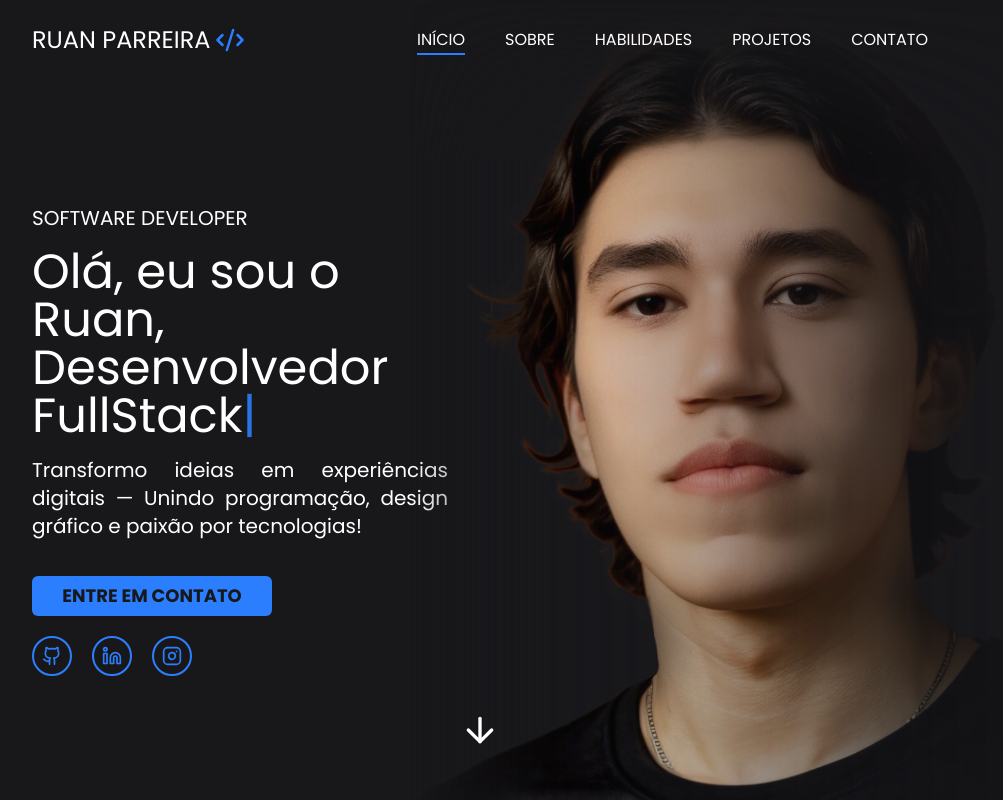
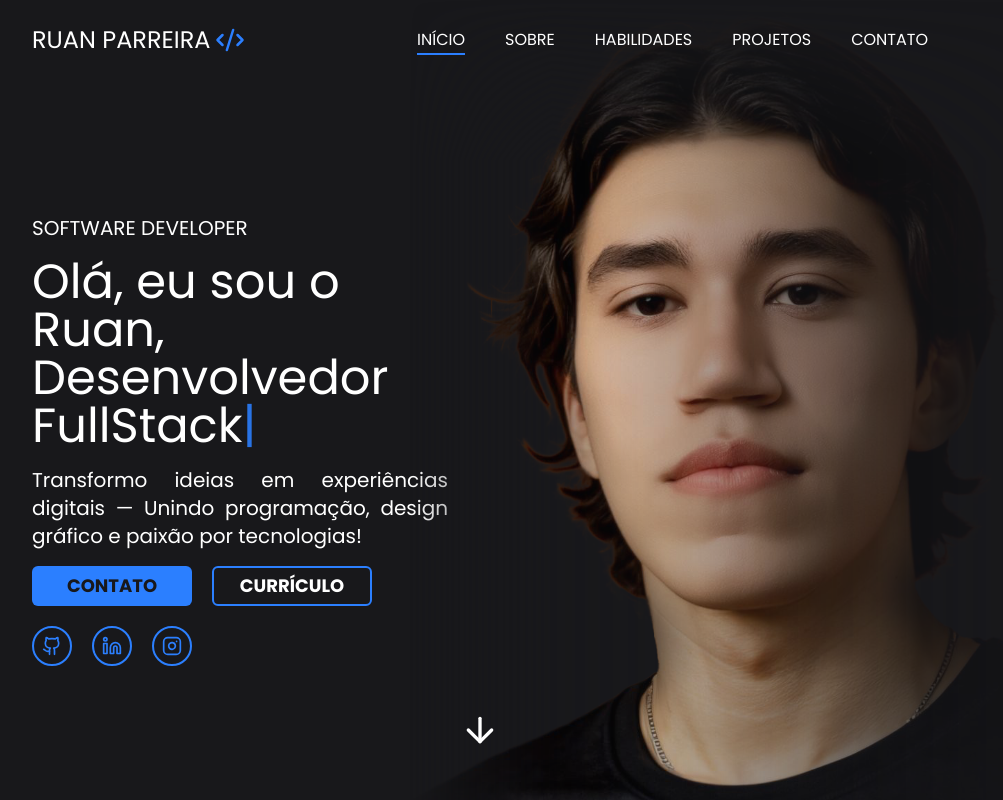
Before and after one commit to RuanParreira/MeuPortfolio, a React (Vite) app: page / in a window 1280 px wide. Shown: the top 800 px of the page, without its empty margins (160-1163 px from the left). Built offline with nearby package versions, Linux system fonts and the light colour scheme.

Commit message:
CurriculoAtualizado

```diff
--- /dev/null
+++ b/src/components/Curriculo.tsx
@@ -0,0 +1,31 @@
+export default function Curriculo() {
+  return (
+    <>
+      <div className="button" data-tooltip="Size: 128KB">
+        <div className="button-wrapper">
+          <div className="text">CURRÍCULO</div>
+          <span className="icon">
+            <svg
+              xmlns="http://www.w3.org/2000/svg"
+              aria-hidden="true"
+              role="img"
+              width="2em"
+              height="2em"
+              preserveAspectRatio="xMidYMid meet"
+              viewBox="0 0 24 24"
+            >
+              <path
+                fill="none"
+                stroke="currentColor"
+                stroke-linecap="round"
+                stroke-linejoin="round"
+                stroke-width="2"
+                d="M12 15V3m0 12l-4-4m4 4l4-4M2 17l.621 2.485A2 2 0 0 0 4.561 21h14.878a2 2 0 0 0 1.94-1.515L22 17"
+              ></path>
+            </svg>
+          </span>
+        </div>
+      </div>
+    </>
+  );
+}
--- a/src/components/Hero.tsx
+++ b/src/components/Hero.tsx
@@ -1,6 +1,7 @@
 import { useEffect, useState } from "react";
 import Button from "./Button";
 import { motion } from "framer-motion";
+import Curriculo from "./Curriculo";
 
 const typewriterText = "Olá, eu sou o Ruan, Desenvolvedor FullStack";
 
@@ -13,7 +14,7 @@ export default function Hero() {
       setDisplayedText(typewriterText.slice(0, currentIndex + 1));
       currentIndex++;
       if (currentIndex === typewriterText.length) clearInterval(interval);
-    }, 60); // velocidade do efeito
+    }, 60);
 
     return () => clearInterval(interval);
   }, []);
@@ -41,14 +42,28 @@ export default function Hero() {
             design gráfico e paixão por tecnologias!
           </p>
           <div className="flex flex-col items-center justify-center gap-5 lg:items-start">
-            <a
-              href="#contact"
-              className="mt-5 flex h-10 w-60 cursor-pointer items-center justify-center rounded-md bg-blue-500 text-lg font-bold text-zinc-900 hover:bg-blue-800"
-            >
-              ENTRE EM CONTATO
-            </a>
+            <div className="flex items-center justify-center space-x-5">
+              <motion.a
+                whileHover={{ scale: 1.2 }}
+                transition={{ type: "spring", stiffness: 300 }}
+                href="#contact"
+                className="flex h-10 w-40 cursor-pointer items-center justify-center rounded-md bg-blue-500 text-lg font-bold text-zinc-900 hover:bg-blue-800"
+              >
+                CONTATO
+              </motion.a>
+              <motion.a
+                whileHover={{ scale: 1.2 }}
+                transition={{ type: "spring", stiffness: 300 }}
+                href="./curriculo.pdf"
+                download="Ruan Gonçalves Parreira.pdf"
+              >
+                <Curriculo />
+              </motion.a>
+            </div>
             <div className="flex gap-5">
-              <a
+              <motion.a
+                whileHover={{ scale: 1.2 }}
+                transition={{ type: "spring", stiffness: 300 }}
                 href="https://github.com/RuanParreira"
                 target="_blank"
                 rel="noopener noreferrer"
@@ -69,8 +84,10 @@ export default function Hero() {
                     <path d="M9 18c-4.51 2-5-2-7-2" />
                   </svg>
                 </Button>
-              </a>
-              <a
+              </motion.a>
+              <motion.a
+                whileHover={{ scale: 1.2 }}
+                transition={{ type: "spring", stiffness: 300 }}
                 href="https://www.linkedin.com/in/ruan-parreira-0a4332279/"
                 target="_blank"
                 rel="noopener noreferrer"
@@ -92,8 +109,10 @@ export default function Hero() {
                     <circle cx="4" cy="4" r="2" />
                   </svg>
                 </Button>
-              </a>
-              <a
+              </motion.a>
+              <motion.a
+                whileHover={{ scale: 1.2 }}
+                transition={{ type: "spring", stiffness: 300 }}
                 href="https://www.instagram.com/ruan.parreira/?next=%2F"
                 target="_blank"
                 rel="noopener noreferrer"
@@ -115,7 +134,7 @@ export default function Hero() {
                     <line x1="17.5" x2="17.51" y1="6.5" y2="6.5" />
                   </svg>
                 </Button>
-              </a>
+              </motion.a>
             </div>
           </div>
         </div>
--- a/src/components/Projects.tsx
+++ b/src/components/Projects.tsx
@@ -69,9 +69,9 @@ export default function Projects() {
         {/* Setas personalizadas */}
         <motion.button
           ref={prevRef}
-          whileHover={{ scale: 1.4 }} // aumenta e muda cor ao passar o mouse
+          whileHover={{ scale: 1.4 }}
           transition={{ type: "spring", stiffness: 300 }}
-          whileTap={{ scale: 0.9 }} // efeito ao clicar
+          whileTap={{ scale: 0.9 }}
           className="transitio absolute top-1/2 -left-[1rem] z-10 -translate-y-1/2 cursor-pointer text-white lg:left-[-2.5rem]"
         >
           {/* Ícone de seta para a esquerda */}
--- a/src/index.css
+++ b/src/index.css
@@ -45,3 +45,87 @@
 .swiper-pagination-bullet-active {
   background: #3b82f6 !important;
 }
+
+/* Curriculo */
+
+@layer components {
+  .button {
+    @apply relative h-10 w-40 rounded-md border-2 border-blue-500 text-center text-lg transition-colors duration-300;
+  }
+
+  .button::before {
+    @apply absolute rounded-[0.25em] bg-white text-[0.9rem] leading-[35px] text-[#111];
+    content: attr(data-tooltip);
+    width: 90px;
+    height: 35px;
+    left: 50%;
+    bottom: calc(100% + 18px + 10px);
+    transform: translateX(-50%);
+    opacity: 0;
+    visibility: hidden;
+    transition: all 0.5s;
+    z-index: 10;
+  }
+
+  .button::after {
+    @apply absolute;
+    content: "";
+    width: 0;
+    height: 0;
+    border-width: 10px;
+    border-style: solid;
+    border-color: transparent;
+    border-top-color: #fff;
+    left: 50%;
+    bottom: calc(100% + 18px - 10px);
+    transform: translateX(-10px);
+    opacity: 0;
+    visibility: hidden;
+    transition: all 0.5s;
+    z-index: 10;
+  }
+
+  .button-wrapper,
+  .text,
+  .icon {
+    @apply absolute left-0 h-full w-full overflow-hidden font-bold text-white;
+  }
+
+  .text {
+    @apply top-0 flex items-center justify-center transition-[top] duration-500;
+  }
+
+  .icon {
+    @apply top-full flex items-center justify-center text-zinc-900 transition-[top] duration-500;
+  }
+
+  .icon svg {
+    @apply h-6 w-6;
+  }
+
+  .button:hover {
+    @apply border-blue-800 bg-blue-800;
+  }
+
+  .button:hover .text {
+    top: -100%;
+  }
+
+  .button:hover .icon {
+    top: 0;
+  }
+
+  .button:hover::before,
+  .button:hover::after {
+    opacity: 1;
+    visibility: visible;
+  }
+
+  .button:hover::after {
+    bottom: calc(100% + 18px - 20px);
+  }
+
+  .button:hover::before {
+    bottom: calc(100% + 18px);
+  }
+}
```
Also changed, not shown: 2 other files (tests, documents, lock files or other folders).
